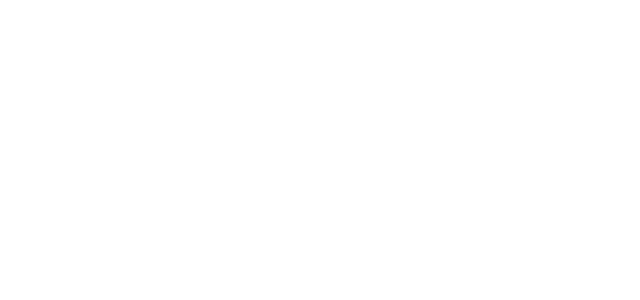
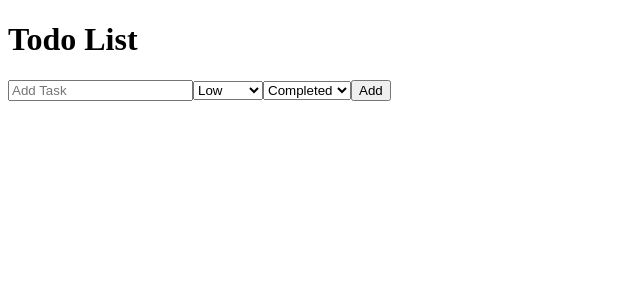
Before and after one commit to nrshakib/qtec-todo-list-app, a React (Vite) app: page / in a window 1280 px wide. Shown: the top 300 px of the page, without its empty margins (0-640 px from the left). Built offline with nearby package versions, Linux system fonts and the light colour scheme.

Commit message:
Added Task Form

```diff
--- a/src/App.jsx
+++ b/src/App.jsx
@@ -1,5 +1,11 @@
+import Todo from "./components/Todo";
+
 function App() {
-  return <></>;
+  return (
+    <>
+      <Todo />
+    </>
+  );
 }
 
 export default App;
--- /dev/null
+++ b/src/components/Todo.jsx
@@ -0,0 +1,22 @@
+function Todo() {
+  return (
+    <div className="App">
+      <h1>Todo List</h1>
+      <form>
+        <input type="text" placeholder="Add Task" />
+        <select>
+          <option value="low">Low</option>
+          <option value="medium">Medium</option>
+          <option value="high">High</option>
+        </select>
+        <select>
+          <option value="completed">Completed</option>
+          <option value="incomplete">Incomplete</option>
+        </select>
+        <button type="submit">Add</button>
+      </form>
+    </div>
+  );
+}
+
+export default Todo;
```
